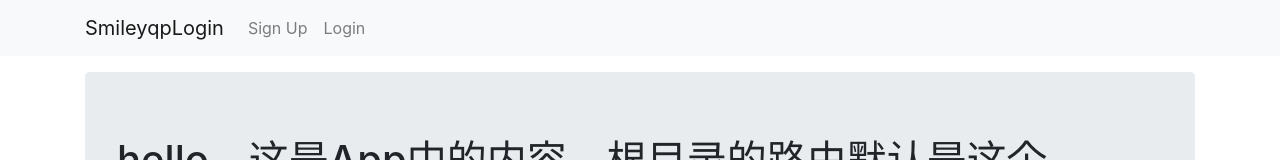
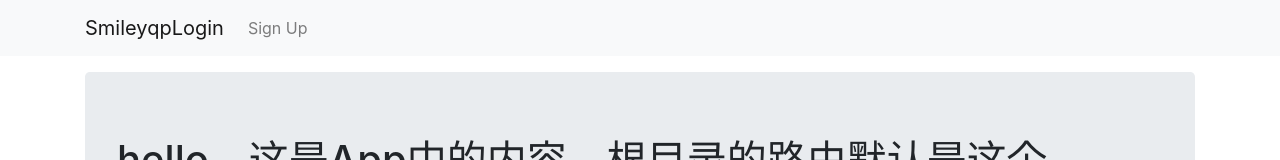
Before and after one commit to smileyqp/loginReactApp, a React (Create React App) app in the folder client/: page / in a window 1280 px wide. Shown: the top 160 px of the page. Built offline with nearby package versions, Linux system fonts and the light colour scheme.

Commit message:
添加用户登录状态保持,将用户登录的token中信息decode之后保存到reducer中

```diff
--- a/client/src/components/NavigationBar.js
+++ b/client/src/components/NavigationBar.js
@@ -1,9 +1,32 @@
 import React, { Component } from 'react';
 
 import {Link} from 'react-router-dom';
+import {connect} from 'react-redux';
+import PropTypes from 'prop-types';//类型检查库
 
 class NavigationBar extends Component {
+    static propTypes = {
+        auth:PropTypes.object.isRequired
+    }
+
     render() {
+        const {isAuthenticated,user} = this.props.auth;//取出isAuthenticated和user这两个,一个用于判断用户是否已经登录;另外一个可以用于显示用户名
+
+        const userLinks = (
+            <ul className="navbar-nav mr-auto">
+                <li className="nav-item">
+                    <Link className="nav-link" to="/signup">{user.username}  Logout</Link>
+                </li>
+            </ul>
+        );
+
+        const guestLinks =(
+            <ul className="navbar-nav mr-auto">
+                <li className="nav-item">
+                    <Link className="nav-link" to="/signup">Sign Up</Link>
+                </li>
+            </ul>
+        );
         return (
             <nav className="navbar navbar-expand-lg navbar-light bg-light mb-3">
             <div className ='container'>
@@ -13,14 +36,7 @@ class NavigationBar extends Component {
                 </button>
 
                 <div className="collapse navbar-collapse" id="navbarsExample03">
-                <ul className="navbar-nav mr-auto">
-                    <li className="nav-item">
-                        <Link className="nav-link" to="/signup">Sign Up</Link>
-                    </li>
-                    <li className="nav-item">
-                        <Link className="nav-link" to="/login">Login</Link>
-                    </li>
-                </ul>
+                   {isAuthenticated ? userLinks:guestLinks}
                 </div>
             </div>
             </nav>
@@ -28,4 +44,13 @@ class NavigationBar extends Component {
   }
 }
 
-export default NavigationBar;
+
+const mapStateToProps = (state) => {
+    //console.log(state);//可以先打印出来再看怎么取得
+    return {
+        auth:state.auth//这个是在reducer中的index中定义的
+
+    }
+}
+
+export default connect(mapStateToProps)(NavigationBar);
```
Also changed, not shown: 1 other file (tests, documents, lock files or other folders). Lines whose indentation alone changed are shown as unchanged.
